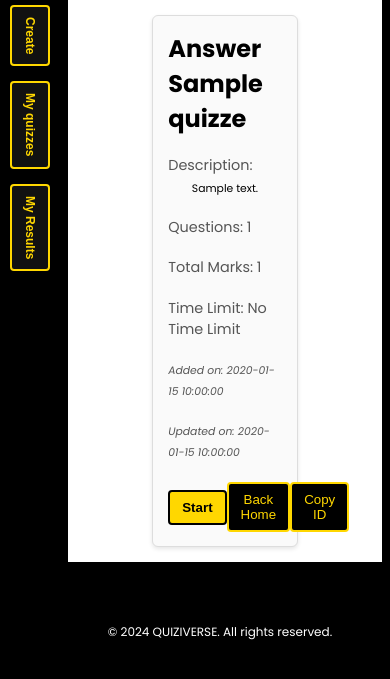
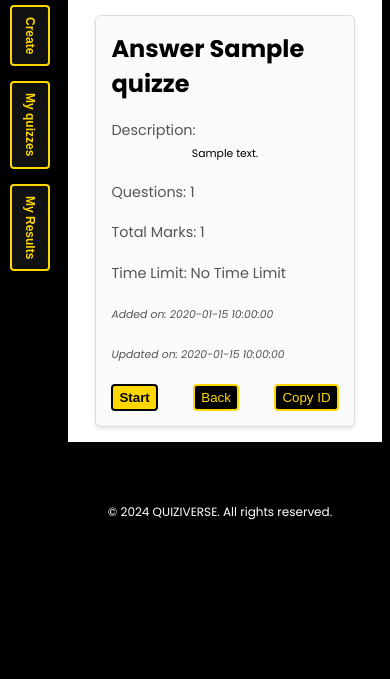
Before and after one commit to realWRC/quiziverse, a Flask app: page /quizinfo/1 in a window 390 px wide. Shown: the part 100-779 px from the top of the page. Run offline with Flask 3, Linux system fonts and the light colour scheme; a user stored in the database is signed in; a database or web service that is not in the repository returns one stand-in record (values such as "Sample title").

Commit message:
Added responsiveness

```diff
--- a/api/static/css/quizinfo.css
+++ b/api/static/css/quizinfo.css
@@ -8,8 +8,8 @@
   flex-direction: column;
   justify-content: space-between;
   align-self: center;
-  width: 40%;
-  height: 500px;
+  width: 80%;
+  height: auto;
 }
 
 .main-section .quiz-card .quiz-title {
@@ -97,3 +97,16 @@
   padding: 8px 12px;
   border-radius: 4px;
 }
+
+@media (max-width: 412px) {
+
+  .main-section .quiz-card .card-footing .take-quiz-btn {
+    padding: 4px 6px;
+  }
+  .main-section .quiz-card .card-footing .copy-id-btn {
+    padding: 4px 6px;
+  }
+  .main-section .quiz-card .card-footing .delete-btn {
+    padding: 4px 6px;
+  }
+}
--- a/api/templates/quizinfo.html
+++ b/api/templates/quizinfo.html
@@ -28,7 +28,7 @@
     <p class="quiz-meta"><em>Updated on: {{ quiz.updated_at.strftime('%Y-%m-%d %H:%M:%S') }}</em></p>
     <div class="card-footing">
       <a href="{{ url_for('takequiz', quiz_id=quiz['quiz_id']) }}"><button class="take-quiz-btn">Start</button></a>
-      <a href="{{ url_for('home') }}"><button class="delete-btn">Back Home</button></a>
+      <a href="{{ url_for('home') }}"><button class="delete-btn">Back</button></a>
       <a href=""><button class="copy-id-btn" data-quizid={{ quiz['quiz_id'] }}>Copy ID</button></a>
     </div>
   </div>
```
